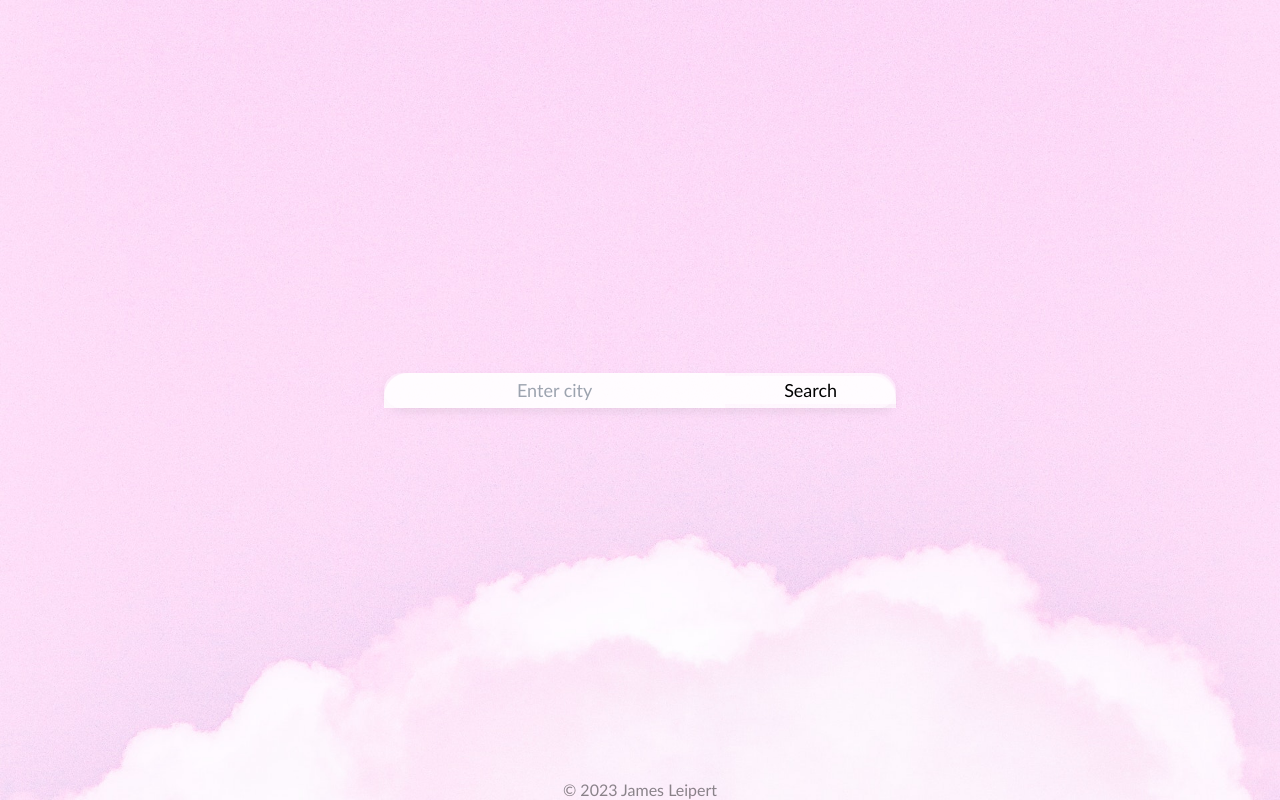
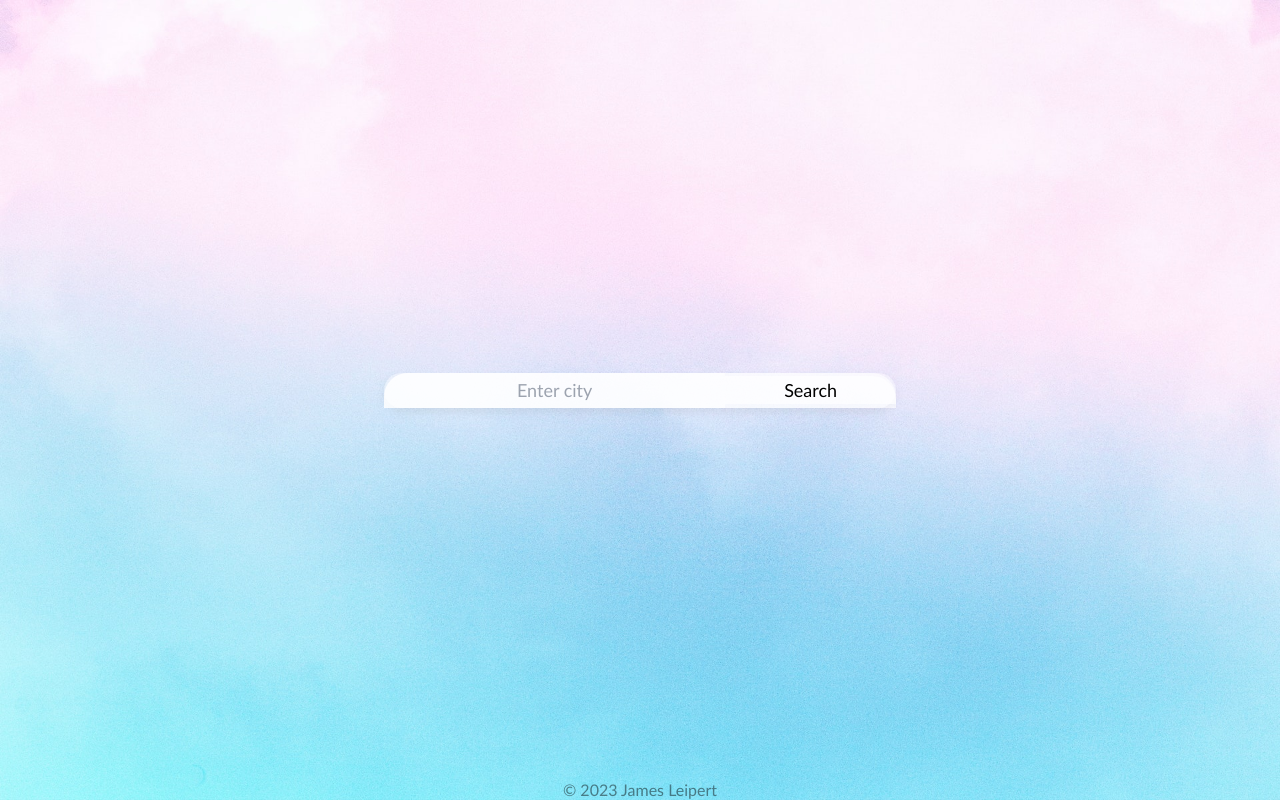
Before and after one commit to ItsJameson/simple-weather-app-react, a React (Create React App) app: page / in a window 1280 px wide. Built offline with nearby package versions, Linux system fonts and the light colour scheme.

Commit message:
css work

```diff
--- a/src/index.css
+++ b/src/index.css
@@ -19,6 +19,7 @@
     padding: 0;
     transition: 0.5s;
     letter-spacing: normal;
+    background-position: bottom;
 }
 
 body {
@@ -27,11 +28,7 @@ body {
   -webkit-font-smoothing: antialiased;
   -moz-osx-font-smoothing: grayscale;
   height: 100vh;
-  background-image: linear-gradient(0deg, rgba(39, 159, 233, 0.634), rgba(230, 105, 249, 0.035));
   line-height: 1;
-  background-repeat: no-repeat;
-  background-size: cover;
-  background-attachment: fixed
 }
 
 code {
```
